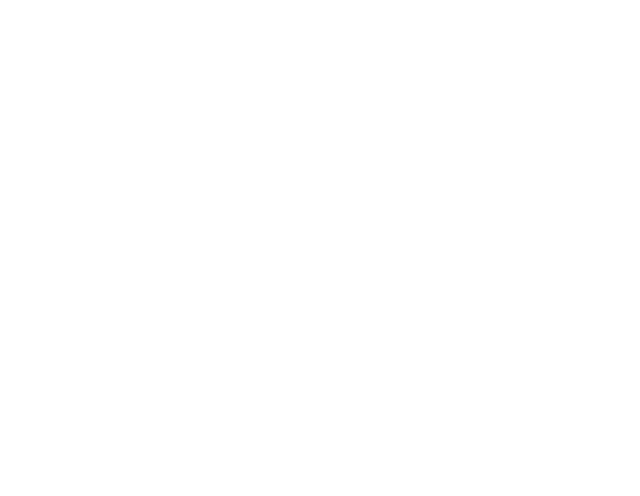
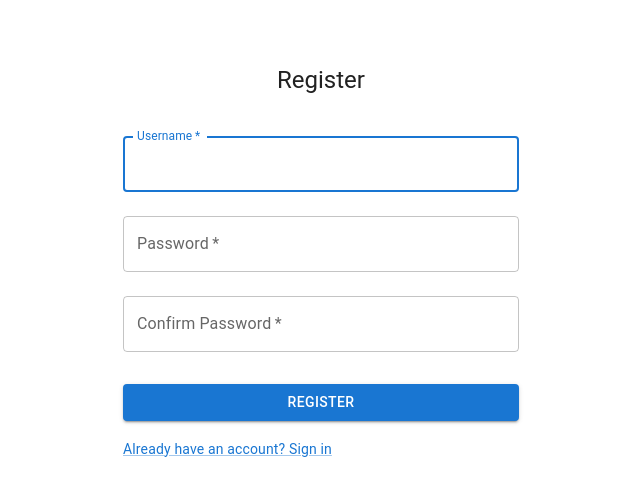
Before and after one commit to zmomz/excution_engine, a React app in the folder frontend/: page /register in a window 1280 px wide. Before the commit this address had no page. Shown: the top 496 px of the page, without its empty margins (319-959 px from the left). Built offline with nearby package versions, Linux system fonts and the light colour scheme; the HTML template or start-up script is replaced by a standard one.

Commit message:
feat: Add user registration page and functionality

```diff
--- a/frontend/src/App.tsx
+++ b/frontend/src/App.tsx
@@ -1,5 +1,6 @@
 import { BrowserRouter as Router, Routes, Route } from 'react-router-dom';
 import LoginPage from './pages/LoginPage';
+import RegisterPage from './pages/RegisterPage';
 import DashboardPage from './pages/DashboardPage';
 import ProtectedRoute from './components/ProtectedRoute';
 import { CssBaseline } from '@mui/material';
@@ -11,6 +12,7 @@
       <Router>
         <Routes>
           <Route path="/" element={<LoginPage />} />
+          <Route path="/register" element={<RegisterPage />} />
           <Route element={<ProtectedRoute />}>
             <Route path="/dashboard" element={<DashboardPage />} />
           </Route>
--- a/frontend/src/pages/LoginPage.tsx
+++ b/frontend/src/pages/LoginPage.tsx
@@ -1,6 +1,6 @@
 import React, { useState } from 'react';
 import axios from 'axios';
-import { useNavigate } from 'react-router-dom';
+import { useNavigate, Link } from 'react-router-dom';
 import { useForm, Controller } from 'react-hook-form';
 import { yupResolver } from '@hookform/resolvers/yup';
 import * as yup from 'yup';
@@ -138,6 +138,11 @@
             >
               Login
             </Button>
+            <Link to="/register" style={{ textDecoration: 'none', color: 'inherit' }}>
+              <Typography variant="body2" align="center">
+                Don't have an account? Register
+              </Typography>
+            </Link>
           </Box>
         </Box>
       </Grid>
--- /dev/null
+++ b/frontend/src/pages/RegisterPage.tsx
@@ -0,0 +1,144 @@
+import React from 'react';
+import { useForm, Controller } from 'react-hook-form';
+import { yupResolver } from '@hookform/resolvers/yup';
+import * as yup from 'yup';
+import axios from 'axios';
+import {
+  Container,
+  TextField,
+  Button,
+  Typography,
+  Box,
+  Alert,
+  Link as MuiLink,
+} from '@mui/material';
+import { Link, useNavigate } from 'react-router-dom';
+
+const schema = yup.object().shape({
+  username: yup.string().trim().required('Username is required').min(3, 'Username must be at least 3 characters'),
+  password: yup.string().trim().required('Password is required').min(6, 'Password must be at least 6 characters'),
+  confirmPassword: yup
+    .string()
+    .oneOf([yup.ref('password')], 'Passwords must match')
+    .required('Confirm password is required'),
+});
+
+const RegisterPage: React.FC = () => {
+  const navigate = useNavigate();
+  const [serverError, setServerError] = React.useState('');
+
+  const {
+    control,
+    handleSubmit,
+    formState: { errors },
+  } = useForm({
+    resolver: yupResolver(schema),
+    defaultValues: { username: '', password: '', confirmPassword: '' },
+  });
+
+  const onSubmit = async (data: any) => {
+    setServerError('');
+    try {
+      await axios.post('http://localhost:8001/users/', {
+        username: data.username,
+        password: data.password,
+      });
+      navigate('/login');
+    } catch (err: any) {
+      if (err.response && err.response.data && err.response.data.detail) {
+        setServerError(err.response.data.detail);
+      } else {
+        setServerError('Registration failed. Please try again.');
+      }
+      console.error('Registration error:', err);
+    }
+  };
+
+  return (
+    <Container component="main" maxWidth="xs" sx={{ mt: 8 }}>
+      <Box
+        sx={{
+          display: 'flex',
+          flexDirection: 'column',
+          alignItems: 'center',
+        }}
+      >
+        <Typography component="h1" variant="h5">
+          Register
+        </Typography>
+        <Box component="form" onSubmit={handleSubmit(onSubmit)} sx={{ mt: 3 }}>
+          <Controller
+            name="username"
+            control={control}
+            render={({ field }) => (
+              <TextField
+                {...field}
+                margin="normal"
+                required
+                fullWidth
+                id="username"
+                label="Username"
+                autoComplete="username"
+                autoFocus
+                error={!!errors.username}
+                helperText={errors.username?.message}
+              />
+            )}
+          />
+          <Controller
+            name="password"
+            control={control}
+            render={({ field }) => (
+              <TextField
+                {...field}
+                margin="normal"
+                required
+                fullWidth
+                name="password"
+                label="Password"
+                type="password"
+                id="password"
+                autoComplete="new-password"
+                error={!!errors.password}
+                helperText={errors.password?.message}
+              />
+            )}
+          />
+          <Controller
+            name="confirmPassword"
+            control={control}
+            render={({ field }) => (
+              <TextField
+                {...field}
+                margin="normal"
+                required
+                fullWidth
+                name="confirmPassword"
+                label="Confirm Password"
+                type="password"
+                id="confirmPassword"
+                autoComplete="new-password"
+                error={!!errors.confirmPassword}
+                helperText={errors.confirmPassword?.message}
+              />
+            )}
+          />
+          {serverError && <Alert severity="error" sx={{ mt: 2 }}>{serverError}</Alert>}
+          <Button
+            type="submit"
+            fullWidth
+            variant="contained"
+            sx={{ mt: 3, mb: 2 }}
+          >
+            Register
+          </Button>
+          <MuiLink component={Link} to="/login" variant="body2">
+            Already have an account? Sign in
+          </MuiLink>
+        </Box>
+      </Box>
+    </Container>
+  );
+};
+
+export default RegisterPage;
```
